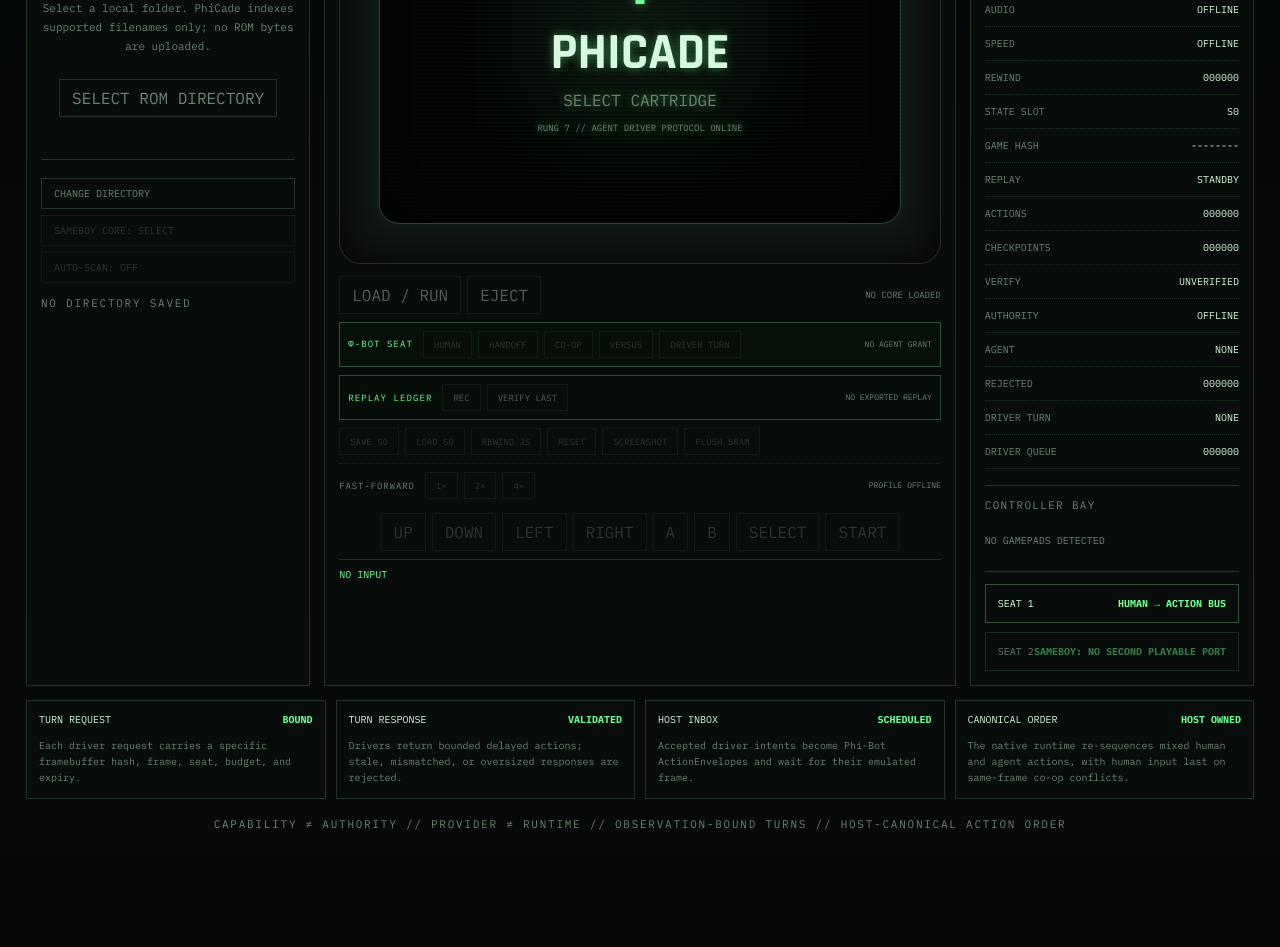
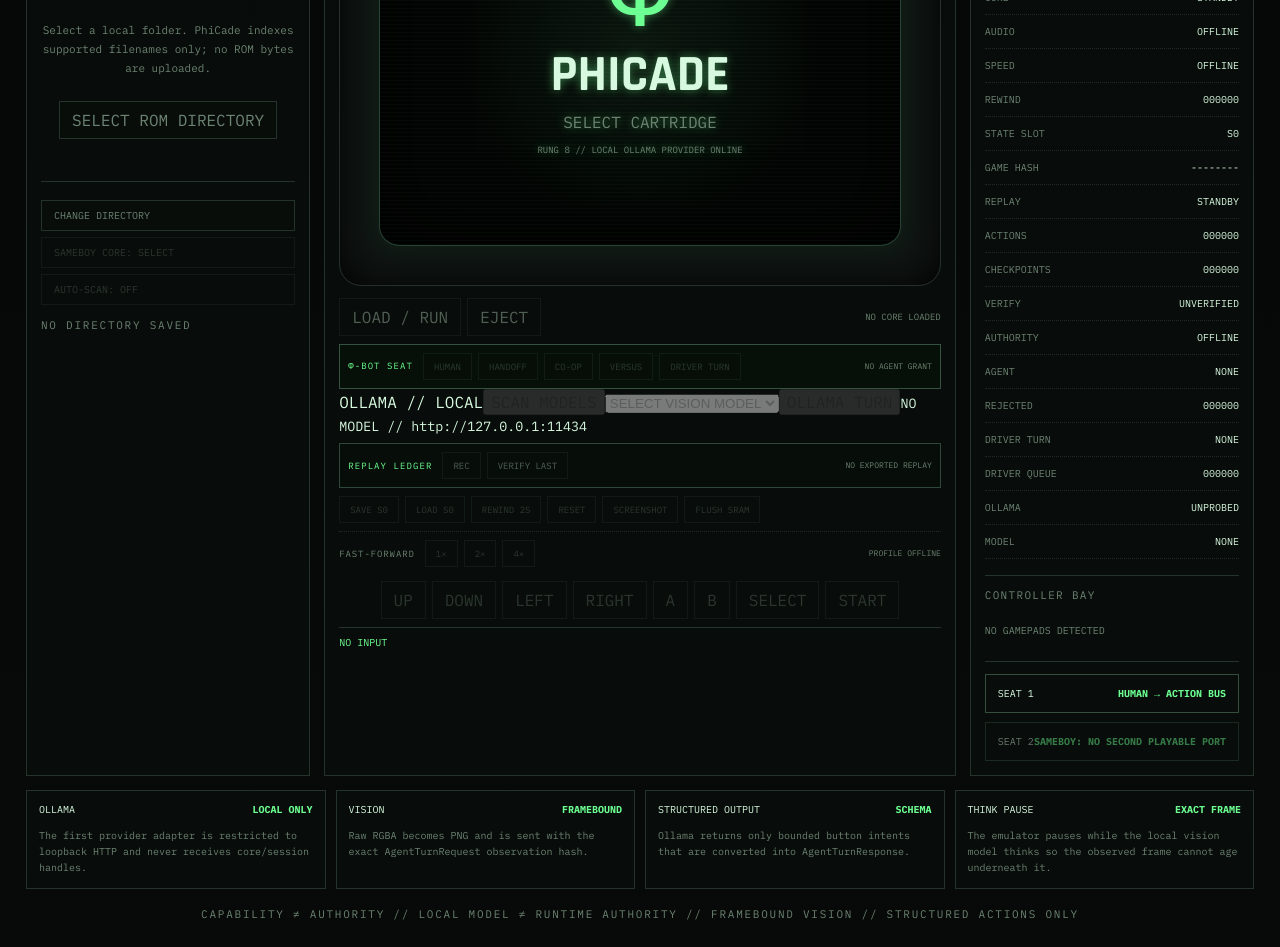
Before and after one commit to MichaelWave369/PhiCade, a React (Vite) app in the folder apps/desktop/: page / in a window 1280 px wide. Shown: the part 500-1447 px from the top of the page. Before the commit the page ends 1357 px from the top, so only its background shows below. Built offline with nearby package versions, Linux system fonts and the light colour scheme.

Commit message:
feat: add local Ollama model discovery and governed vision turns

```diff
--- a/apps/desktop/src/App.tsx
+++ b/apps/desktop/src/App.tsx
@@ -12,10 +12,13 @@ import {
   defaultSettings,
   isNativeShell,
   captureScreenshot,
+  cancelAgentTurn,
+  completeOllamaTurn,
   flushGameSave,
   getAuthorityStatus,
   getDriverStatus,
   issueAgentTurn,
+  listOllamaModels,
   loadSettings,
   setControlMode,
   submitAgentTurn,
@@ -37,6 +40,7 @@ import {
   type ControlMode,
   type FramePacket,
   type GameProfile,
+  type OllamaModel,
   type ReplayArtifact,
   type RomEntry,
   type SessionInfo,
@@ -46,10 +50,10 @@ const systems = ["ALL", "NES", "SNES", "GB", "GBC", "GBA", "GENESIS", "PS1"] as
 const PHIBOT_AGENT_ID = "phi-local";
 
 const milestones = [
-  ["TURN REQUEST", "BOUND", "Each driver request carries a specific framebuffer hash, frame, seat, budget, and expiry."],
-  ["TURN RESPONSE", "VALIDATED", "Drivers return bounded delayed actions; stale, mismatched, or oversized responses are rejected."],
-  ["HOST INBOX", "SCHEDULED", "Accepted driver intents become Phi-Bot ActionEnvelopes and wait for their emulated frame."],
-  ["CANONICAL ORDER", "HOST OWNED", "The native runtime re-sequences mixed human and agent actions, with human input last on same-frame co-op conflicts."],
+  ["OLLAMA", "LOCAL ONLY", "The first provider adapter is restricted to loopback HTTP and never receives core/session handles."],
+  ["VISION", "FRAMEBOUND", "Raw RGBA becomes PNG and is sent with the exact AgentTurnRequest observation hash."],
+  ["STRUCTURED OUTPUT", "SCHEMA", "Ollama returns only bounded button intents that are converted into AgentTurnResponse."],
+  ["THINK PAUSE", "EXACT FRAME", "The emulator pauses while the local vision model thinks so the observed frame cannot age underneath it."],
 ] as const;
 
 function decodeBase64(value: string): Uint8Array {
@@ -69,6 +73,7 @@ export function App() {
   const gamepadRef = useRef<GameBoyButtonState>(emptyGameBoyButtons());
   const audioContextRef = useRef<AudioContext | null>(null);
   const nextAudioTimeRef = useRef(0);
+  const providerBusyRef = useRef(false);
 
   const [activeSystem, setActiveSystem] = useState<(typeof systems)[number]>("ALL");
   const [lastInput, setLastInput] = useState("NO INPUT");
@@ -91,6 +96,11 @@ export function App() {
   const [lastObservation, setLastObservation] = useState<string | null>(null);
   const [driverPendingTurnId, setDriverPendingTurnId] = useState<number | null>(null);
   const [driverQueuedActions, setDriverQueuedActions] = useState(0);
+  const [ollamaModels, setOllamaModels] = useState<OllamaModel[]>([]);
+  const [ollamaOnline, setOllamaOnline] = useState(false);
+  const [ollamaScanning, setOllamaScanning] = useState(false);
+  const [providerBusy, setProviderBusy] = useState(false);
+  const [lastProviderDurationMs, setLastProviderDurationMs] = useState<number | null>(null);
   const [scanning, setScanning] = useState(false);
 
   useEffect(() => {
@@ -176,7 +186,7 @@ export function App() {
 
     const tick = async () => {
       animation = window.requestAnimationFrame(tick);
-      if (cancelled || inFlight || !runningRef.current) return;
+      if (cancelled || inFlight || !runningRef.current || providerBusyRef.current) return;
       inFlight = true;
       try {
         const controllerIndex = controllers[0]?.index ?? 0;
@@ -345,6 +355,83 @@ export function App() {
     }
   };
 
+  const refreshOllamaModels = async () => {
+    if (!native) {
+      setNotice("OLLAMA DISCOVERY REQUIRES THE TAURI DESKTOP SHELL");
+      return;
+    }
+    setOllamaScanning(true);
+    try {
+      const models = await listOllamaModels(settings.ollamaBaseUrl);
+      setOllamaModels(models);
+      setOllamaOnline(true);
+      setNotice(`OLLAMA ONLINE // ${models.length} LOCAL MODELS FOUND`);
+    } catch (error) {
+      setOllamaModels([]);
+      setOllamaOnline(false);
+      setNotice(`OLLAMA OFFLINE // ${String(error)}`);
+    } finally {
+      setOllamaScanning(false);
+    }
+  };
+
+  const chooseOllamaModel = async (model: string) => {
+    const nextSettings = { ...settings, ollamaModel: model || null };
+    setSettings(nextSettings);
+    try {
+      await saveSettings(nextSettings);
+      setNotice(model ? `OLLAMA MODEL // ${model}` : "OLLAMA MODEL CLEARED");
+    } catch (error) {
+      setNotice(`SETTINGS ERROR // ${String(error)}`);
+    }
+  };
+
+  const runOllamaDriverTurn = async () => {
+    if (!settings.ollamaModel) {
+      setNotice("SELECT A LOCAL OLLAMA VISION MODEL FIRST");
+      return;
+    }
+
+    providerBusyRef.current = true;
+    setProviderBusy(true);
+    setNotice(`THINK PAUSE // ${settings.ollamaModel} // FRAME ${frameRef.current}`);
+
+    try {
+      const request = await issueAgentTurn(PHIBOT_AGENT_ID, 1);
+      setDriverPendingTurnId(request.turnId);
+      const result = await completeOllamaTurn(
+        request,
+        settings.ollamaBaseUrl,
+        settings.ollamaModel,
+      );
+      const status = await submitAgentTurn(result.response);
+      setDriverPendingTurnId(status.pendingTurnId);
+      setDriverQueuedActions(status.queuedActions);
+      const durationMs = result.totalDurationNs === null
+        ? null
+        : result.totalDurationNs / 1_000_000;
+      setLastProviderDurationMs(durationMs);
+      setLastObservation(
+        `OLLAMA T${request.turnId} // F${request.observation.frame} // ${result.response.actions.length} ACTIONS`,
+      );
+      setNotice(
+        `OLLAMA TURN ${request.turnId} ACCEPTED // ${result.model} // ${result.response.actions.length} ACTIONS`,
+      );
+    } catch (error) {
+      try {
+        const status = await cancelAgentTurn();
+        setDriverPendingTurnId(status.pendingTurnId);
+        setDriverQueuedActions(status.queuedActions);
+      } catch {
+        setDriverPendingTurnId(null);
+      }
+      setNotice(`OLLAMA TURN ERROR // ${String(error)}`);
+    } finally {
+      providerBusyRef.current = false;
+      setProviderBusy(false);
+    }
+  };
+
   const changeControlMode = async (mode: ControlMode) => {
     try {
       const next = await setControlMode(
@@ -482,6 +569,7 @@ export function App() {
       setLastObservation(null);
       setDriverPendingTurnId(null);
       setDriverQueuedActions(0);
+      setLastProviderDurationMs(null);
 
       const info = await startEmulation(corePath, selectedGame.path);
       const [initialAuthority, initialDriver] = await Promise.all([
@@ -517,6 +605,9 @@ export function App() {
       setLastObservation(null);
       setDriverPendingTurnId(null);
       setDriverQueuedActions(0);
+      setLastProviderDurationMs(null);
+      providerBusyRef.current = false;
+      setProviderBusy(false);
       setNotice("CORE SESSION STOPPED // BATTERY RAM FLUSHED");
     } catch (error) {
       setNotice(`STOP ERROR // ${String(error)}`);
@@ -538,6 +629,7 @@ export function App() {
           <span><i className={`lamp ${replayRecording ? "lamp-amber" : "lamp-green"}`} /> {replayRecording ? "REPLAY RECORDING" : "LEDGER READY"}</span>
           <span><i className={`lamp ${authority?.mode === "phi-bot" || authority?.mode === "coop" ? "lamp-amber" : "lamp-green"}`} /> AUTHORITY {authority?.mode?.toUpperCase() ?? "OFFLINE"}</span>
           <span><i className={`lamp ${driverPendingTurnId !== null || driverQueuedActions > 0 ? "lamp-amber" : "lamp-green"}`} /> DRIVER {driverPendingTurnId !== null ? `TURN ${driverPendingTurnId}` : driverQueuedActions > 0 ? `${driverQueuedActions} QUEUED` : "READY"}</span>
+          <span><i className={`lamp ${ollamaOnline ? "lamp-green" : "lamp-amber"}`} /> OLLAMA {providerBusy ? "THINKING" : ollamaOnline ? "LOCAL" : "UNPROBED"}</span>
         </div>
       </header>
 
@@ -597,7 +689,7 @@ export function App() {
                   <div className="phi-mark">Φ</div>
                   <h2>PHICADE</h2>
                   <p>{selectedGame ? `${selectedGame.system} // ${selectedGame.displayName}` : "SELECT CARTRIDGE"}</p>
-                  <small>RUNG 7 // AGENT DRIVER PROTOCOL ONLINE</small>
+                  <small>RUNG 8 // LOCAL OLLAMA PROVIDER ONLINE</small>
                 </div>
               )}
             </div>
@@ -617,6 +709,35 @@ export function App() {
             <button onClick={() => changeControlMode("versus")} disabled={!running || replayRecording}>VERSUS</button>
             <button onClick={runReferenceDriverTurn} disabled={!running || replayRecording || !authority || !["phi-bot", "coop"].includes(authority.mode) || driverPendingTurnId !== null}>DRIVER TURN</button>
             <small>{lastObservation ?? (authority?.agentId ? `${authority.agentId} // P${authority.agentSeat} // GRANT TO F${authority.expiresAtFrame}` : "NO AGENT GRANT")}</small>
+          </div>
+
+          <div className="provider-strip">
+            <span>OLLAMA // LOCAL</span>
+            <button onClick={refreshOllamaModels} disabled={!native || ollamaScanning || providerBusy}>
+              {ollamaScanning ? "SCANNING..." : "SCAN MODELS"}
+            </button>
+            <select
+              value={settings.ollamaModel ?? ""}
+              onChange={(event) => void chooseOllamaModel(event.target.value)}
+              disabled={ollamaModels.length === 0 || providerBusy}
+              aria-label="Ollama model"
+            >
+              <option value="">SELECT VISION MODEL</option>
+              {ollamaModels.map((model) => (
+                <option key={model.digest || model.name} value={model.name}>{model.name}</option>
+              ))}
+            </select>
+            <button
+              onClick={runOllamaDriverTurn}
+              disabled={!running || replayRecording || providerBusy || authority?.mode !== "phi-bot" || !settings.ollamaModel || driverPendingTurnId !== null}
+            >
+              {providerBusy ? "THINKING..." : "OLLAMA TURN"}
+            </button>
+            <small>
+              {settings.ollamaModel
+                ? `${settings.ollamaModel} // ${settings.ollamaBaseUrl}${lastProviderDurationMs === null ? "" : ` // ${Math.round(lastProviderDurationMs)}MS`}`
+                : `NO MODEL // ${settings.ollamaBaseUrl}`}
+            </small>
           </div>
 
           <div className="replay-strip">
@@ -679,7 +800,7 @@ export function App() {
         </section>
 
         <aside className="panel telemetry-panel">
-          <div className="panel-title">RUNTIME // RUNG 7</div>
+          <div className="panel-title">RUNTIME // RUNG 8</div>
           <dl>
             <div><dt>FRAME</dt><dd>{frameNumber.toString().padStart(6, "0")}</dd></div>
             <div><dt>INPUT QUEUE</dt><dd>{bus.pending.toString().padStart(6, "0")}</dd></div>
@@ -700,6 +821,8 @@ export function App() {
             <div><dt>REJECTED</dt><dd>{(authority?.rejectedActions ?? 0).toString().padStart(6, "0")}</dd></div>
             <div><dt>DRIVER TURN</dt><dd>{driverPendingTurnId === null ? "NONE" : driverPendingTurnId}</dd></div>
             <div><dt>DRIVER QUEUE</dt><dd>{driverQueuedActions.toString().padStart(6, "0")}</dd></div>
+            <div><dt>OLLAMA</dt><dd>{providerBusy ? "THINK PAUSE" : ollamaOnline ? "ONLINE" : "UNPROBED"}</dd></div>
+            <div><dt>MODEL</dt><dd>{settings.ollamaModel ?? "NONE"}</dd></div>
           </dl>
 
           <div className="rule" />
@@ -741,7 +864,7 @@ export function App() {
         ))}
       </section>
 
-      <footer>CAPABILITY ≠ AUTHORITY // PROVIDER ≠ RUNTIME // OBSERVATION-BOUND TURNS // HOST-CANONICAL ACTION ORDER</footer>
+      <footer>CAPABILITY ≠ AUTHORITY // LOCAL MODEL ≠ RUNTIME AUTHORITY // FRAMEBOUND VISION // STRUCTURED ACTIONS ONLY</footer>
     </main>
   );
 }
```
